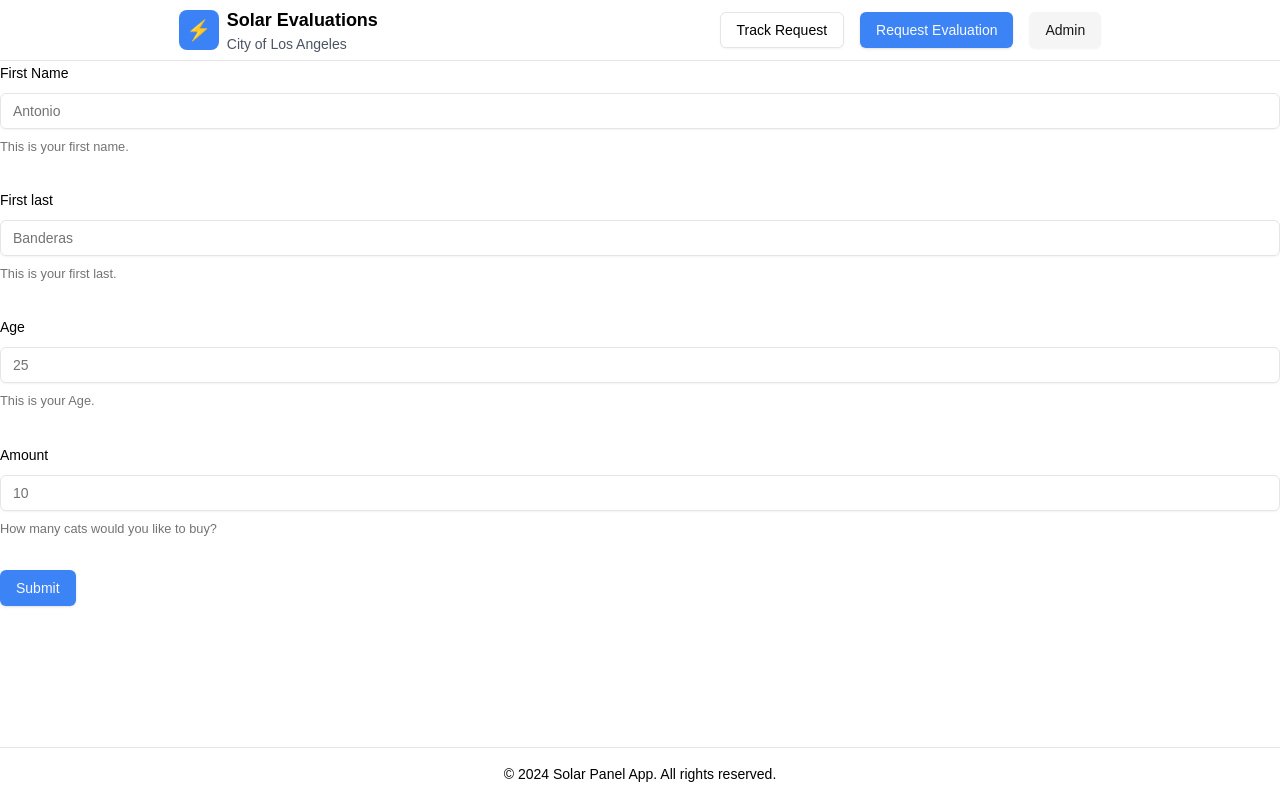
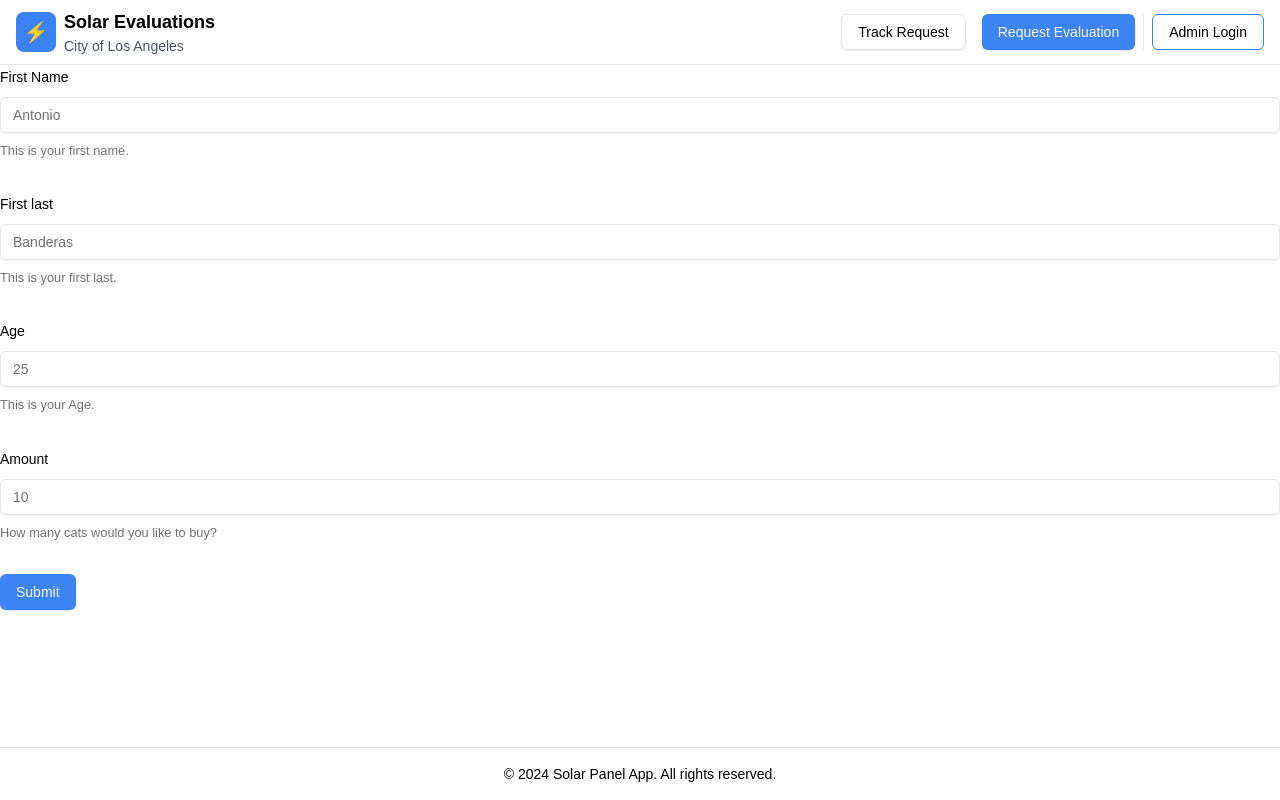
Before and after one commit to chingu-voyages/v52-tier3-team-33, a Next.js app in the folder solar-panel/: page /public/adopt in a window 1280 px wide. Built offline with nearby package versions, Linux system fonts and the light colour scheme.

Commit message:
Fix elements position in navigation bar

```diff
--- a/solar-panel/src/components/layout/header.tsx
+++ b/solar-panel/src/components/layout/header.tsx
@@ -6,7 +6,7 @@ import { Button } from "@/components/ui/button";
 
 export default function Header(): React.ReactNode {
   return (
-    <header className="border-b">
+    <header className="header">
       <div className="navigation-container container">
         <Link href="/" className="nav-logo">
           <div className="nav-logo-icon">⚡</div>
@@ -16,15 +16,19 @@ export default function Header(): React.ReactNode {
           </div>
         </Link>
 
-        <nav className="flex gap-4">
+        <nav className="flex">
+          <div className="flex gap-4 border-r pr-2">
             <Link href="/auth/login/user">
               <Button variant="outline">Track Request</Button>
             </Link>
             <Link href="/auth/login/user">
               <Button variant="default">Request Evaluation</Button>
             </Link>
-          <Link href="/auth/register/user">
-            <Button variant="secondary">Admin</Button>
+          </div>
+          <Link href="/auth/register/user" className="pl-2">
+            <Button variant="secondaryOutline" className="admin-login-btn">
+              Admin Login
+            </Button>
           </Link>
         </nav>
       </div>
--- a/solar-panel/src/components/ui/button.tsx
+++ b/solar-panel/src/components/ui/button.tsx
@@ -17,6 +17,8 @@ const buttonVariants = cva(
           "border-input bg-background hover:bg-accent hover:text-accent-foreground border shadow-sm",
         secondary:
           "bg-secondary text-secondary-foreground hover:bg-secondary/80 shadow-sm",
+        secondaryOutline:
+          "border-primary bg-background hover:bg-primary hover:text-primary-foreground border shadow-sm",
         ghost: "hover:bg-accent hover:text-accent-foreground",
         link: "text-primary underline-offset-4 hover:underline",
       },
--- a/solar-panel/src/styles/globals.css
+++ b/solar-panel/src/styles/globals.css
@@ -3,8 +3,16 @@
 @tailwind utilities;
 
 @layer components {
+
+  * {
+    @apply box-border m-0 p-0;
+  }
+  .header {
+    @apply border-b border-gray-200 w-full m-0 p-0;
+  }
+
   .navigation-container {
-    @apply flex items-center justify-around py-1.5 px-2;
+    @apply flex items-center justify-between py-2 px-4 w-full max-w-full;
   }
 
   .nav-logo {
```
Lines whose indentation alone changed are shown as unchanged.
